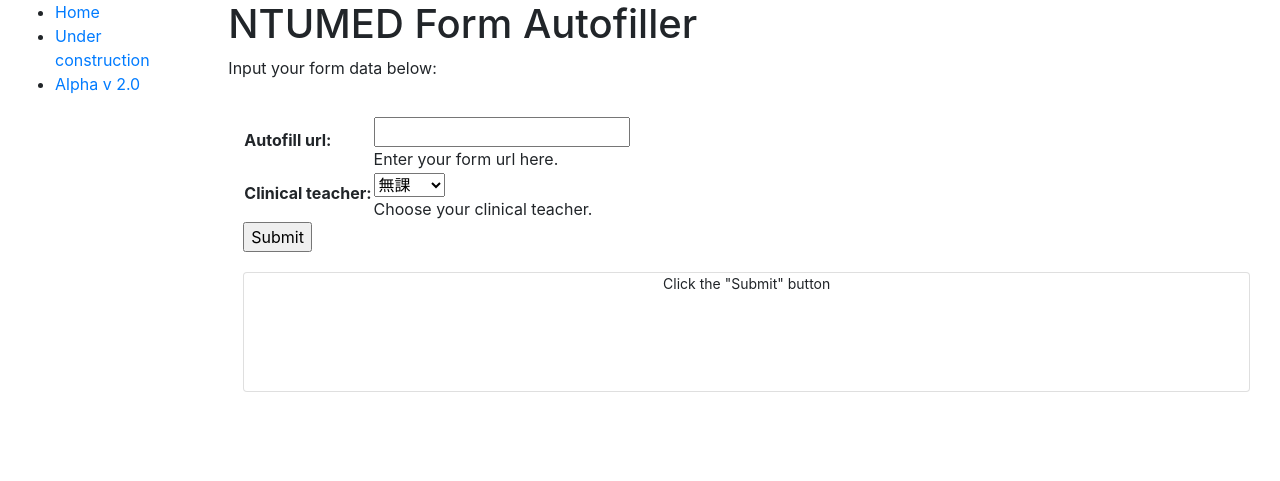
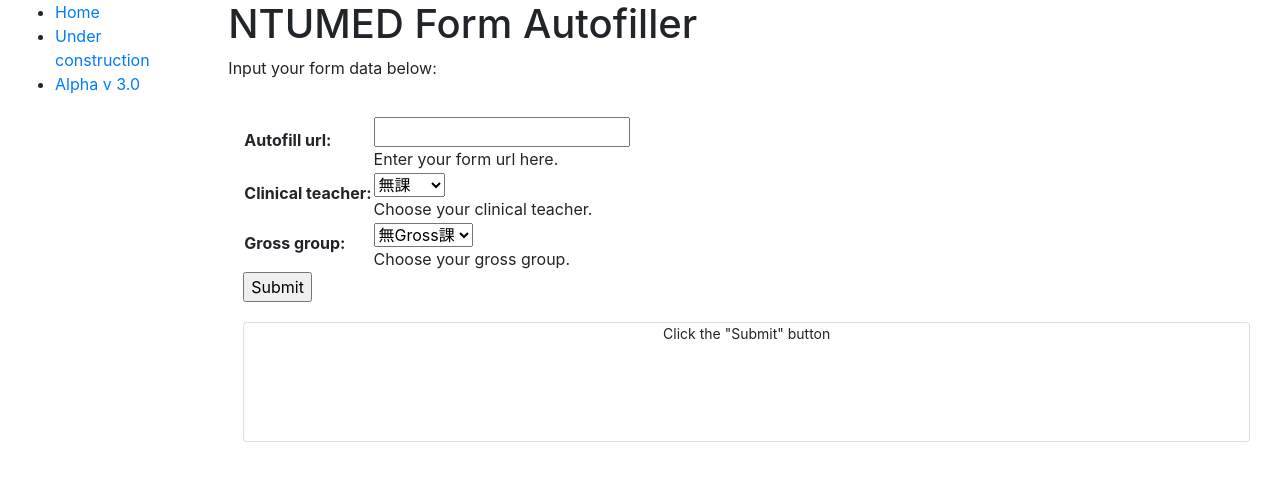
Before and after one commit to Twb06/django_NTUMED_form_autofiller, a Django app: page /formautofiller/input/ in a window 1280 px wide. Shown: the top 481 px of the page. Run offline with Django 3.2, Linux system fonts and the light colour scheme; parts of the project's set-up code (start-up, migrations or seed data) failed here and were passed over; some libraries are stand-ins or nearby versions.

Commit message:
alpha_v_3.0

```diff
--- a/formautofiller/forms.py
+++ b/formautofiller/forms.py
@@ -38,6 +38,19 @@ class AutofillUrlForm(forms.Form):
     )
     clinical_teacher = forms.ChoiceField(choices = TEACHER_CHOICES, required = True, help_text = "Choose your clinical teacher.")
 
+    NO_GROSS_CLASS = "0"
+    GROUP_A = "1"
+    GROUP_B = "2"
+    GROUP_C = "3"
+    GROUP_D = "4"
+    GROUP_CHOICES = (
+        (NO_GROSS_CLASS, "無Gross課"),
+        (GROUP_A, "第1組(I)"),
+        (GROUP_B, "第2組(II)"),
+        (GROUP_C, "第3組(III)"),
+        (GROUP_D, "第4組(IV)"),
+    )
+    gross_group = forms.ChoiceField(choices = GROUP_CHOICES, required = True, help_text = "Choose your gross group.")
     """def clean_autofill_url(self):
         data = self.cleaned_data['autofill_url']
 
--- a/formautofiller/tasks.py
+++ b/formautofiller/tasks.py
@@ -8,10 +8,10 @@ from celery_progress.backend import ProgressRecorder
 import time
 
 @shared_task(bind=True)
-def long_running_operation(self, user_autofill_url, user_clinical_teacher):
+def long_running_operation(self, user_autofill_url, user_clinical_teacher, user_gross_group):
     #print("long running operation started!@tasks.py")
 
-    autofiller(self, user_autofill_url, user_clinical_teacher)
+    autofiller(self, user_autofill_url, user_clinical_teacher, user_gross_group)
     """progress_recorder = ProgressRecorder(self)
     for i in range(10):
         progress_recorder.set_progress(i, 9, description="Processing")"""
--- a/formautofiller/templates/base_generic.html
+++ b/formautofiller/templates/base_generic.html
@@ -19,7 +19,7 @@
       <ul class="sidebar-nav">
         <li><a href="">Home</a></li>
         <li><a href="">Under construction</a></li>
-        <li><a href="">Alpha v 2.0</a></li>
+        <li><a href="">Alpha v 3.0</a></li>
       </ul>
      {% endblock %}
       </div>
--- a/formautofiller/views.py
+++ b/formautofiller/views.py
@@ -26,9 +26,10 @@ def user_input(request):
         # process the data in form.cleaned_data as required
         user_autofill_url = form.cleaned_data["autofill_url"]
         user_clinical_teacher = form.cleaned_data["clinical_teacher"]
+        user_gross_group = form.cleaned_data["gross_group"]
 
         # Create Task
-        autofill_task = long_running_operation.delay(user_autofill_url, user_clinical_teacher)
+        autofill_task = long_running_operation.delay(user_autofill_url, user_clinical_teacher, user_gross_group)
         """print("create task complete!@views.py")
         logger.info("create task complete!@views.py")"""
         # Get ID
@@ -48,7 +49,13 @@ def user_input(request):
     else:
         proposed_user_autofill_url = ""
         proposed_user_clinical_teacher = "1"
-        form = AutofillUrlForm(initial={'autofill_url': proposed_user_autofill_url, 'clinical_teacher' : proposed_user_clinical_teacher})
+        proposed_user_gross_group = "0"
+        form = AutofillUrlForm(
+            initial={
+                'autofill_url': proposed_user_autofill_url,
+                'clinical_teacher' : proposed_user_clinical_teacher,
+                'gross_group' : proposed_user_gross_group,
+                })
 
     context = {
         'form': form,
```
Also changed, not shown: formautofiller/autofiller.py (+22 -7 lines).
